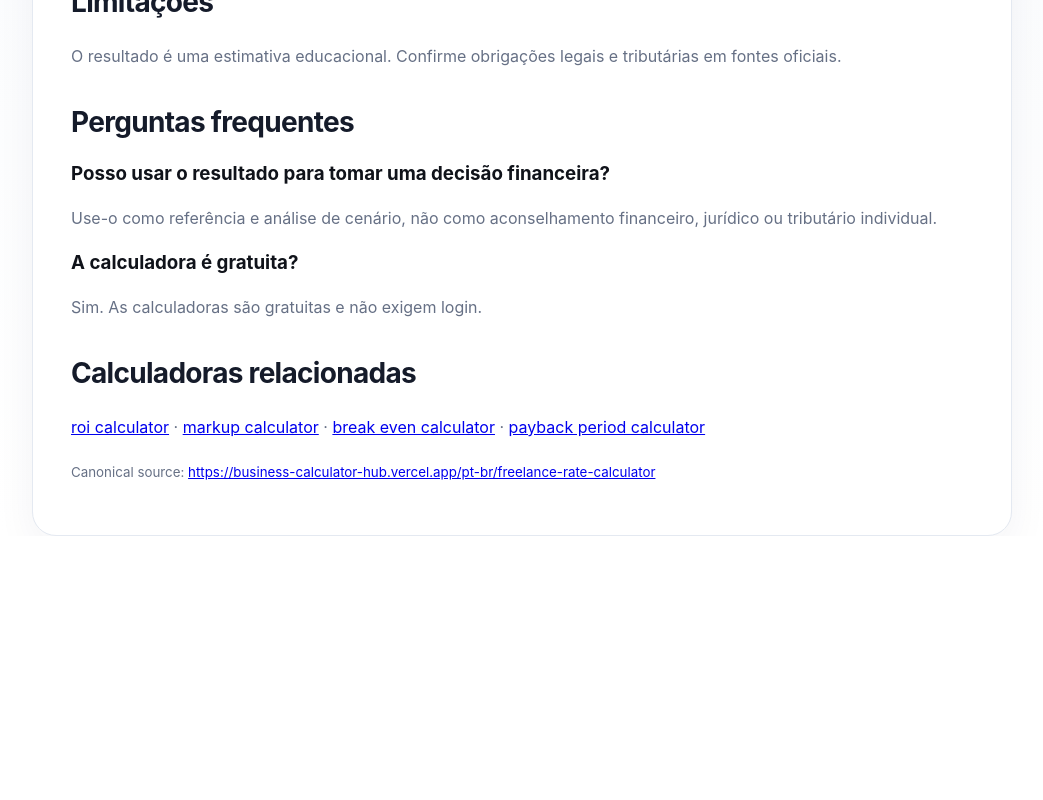
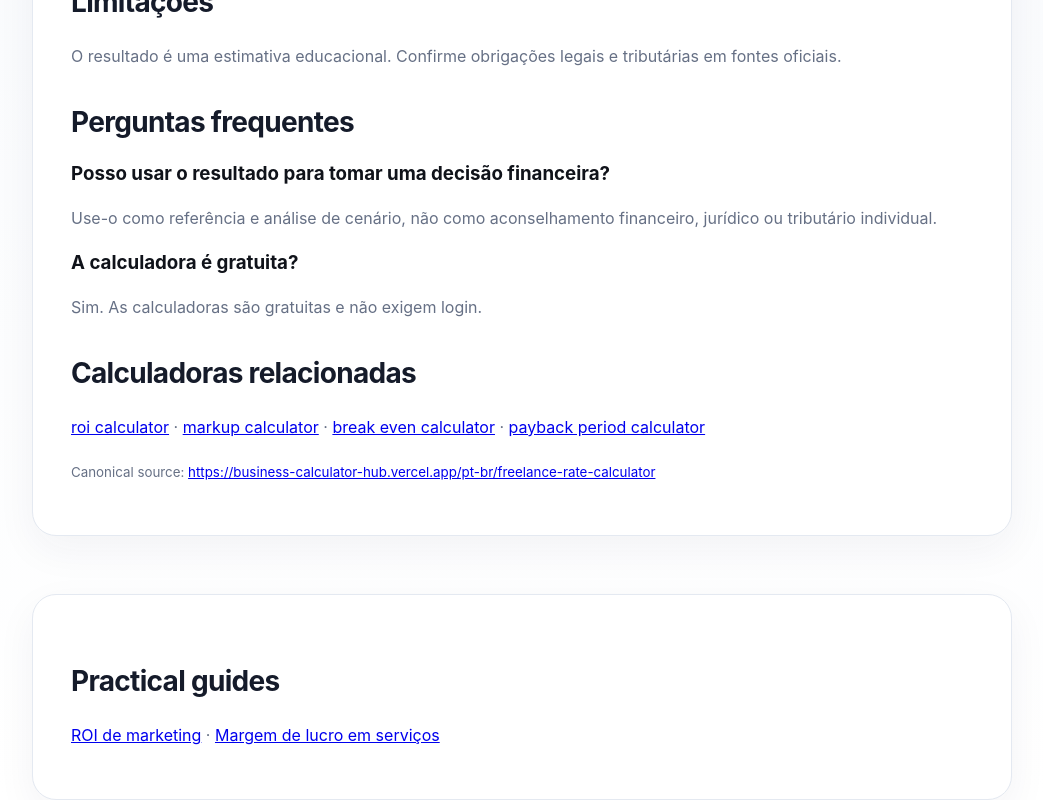
Before and after one commit to luizferdazzi-commits/business-calculator-hub, a Next.js app: page /pt-br/freelance-rate-calculator in a window 1280 px wide. Shown: the part 2211-3011 px from the top of the page, without its empty margins (118-1161 px from the left). Before the commit the page ends 2747 px from the top, so only its background shows below. Built offline with nearby package versions, Linux system fonts and the light colour scheme.

Commit message:
Connect localized calculators to multilingual guide clusters

```diff
--- a/app/[locale]/[tool]/page.tsx
+++ b/app/[locale]/[tool]/page.tsx
@@ -2,6 +2,7 @@ import {notFound} from 'next/navigation';
 import type {Metadata} from 'next';
 import LocalizedCalculator from '../../components/LocalizedCalculator';
 import CalculatorAeoContent from '../../components/CalculatorAeoContent';
+import GrowthGuideLinks from '../../components/GrowthGuideLinks';
 
 const locales=['pt-br','es-mx','es-cl','de-de','en-in','ja-jp','en-gb'] as const;
 const toolSlugs=['freelance-rate-calculator','roi-calculator','salary-to-hourly-calculator','markup-calculator','break-even-calculator','payback-period-calculator','cac-ltv-calculator','runway-calculator','selling-price-calculator','discount-margin-calculator','fixed-project-price-calculator','project-hourly-rate-calculator','freelance-vs-salary-calculator'];
@@ -36,5 +37,5 @@ export async function generateMetadata({params}:{params:Promise<{locale:string,t
 export default async function Page({params}:{params:Promise<{locale:string,tool:string}>}){
  const {locale,tool}=await params;
  if(!locales.includes(locale as any)||!toolSlugs.includes(tool))notFound();
- return <><LocalizedCalculator locale={locale as any} tool={tool}/><CalculatorAeoContent locale={locale as any} tool={tool}/></>;
+ return <><LocalizedCalculator locale={locale as any} tool={tool}/><CalculatorAeoContent locale={locale as any} tool={tool}/><GrowthGuideLinks locale={locale}/></>;
 }
```
